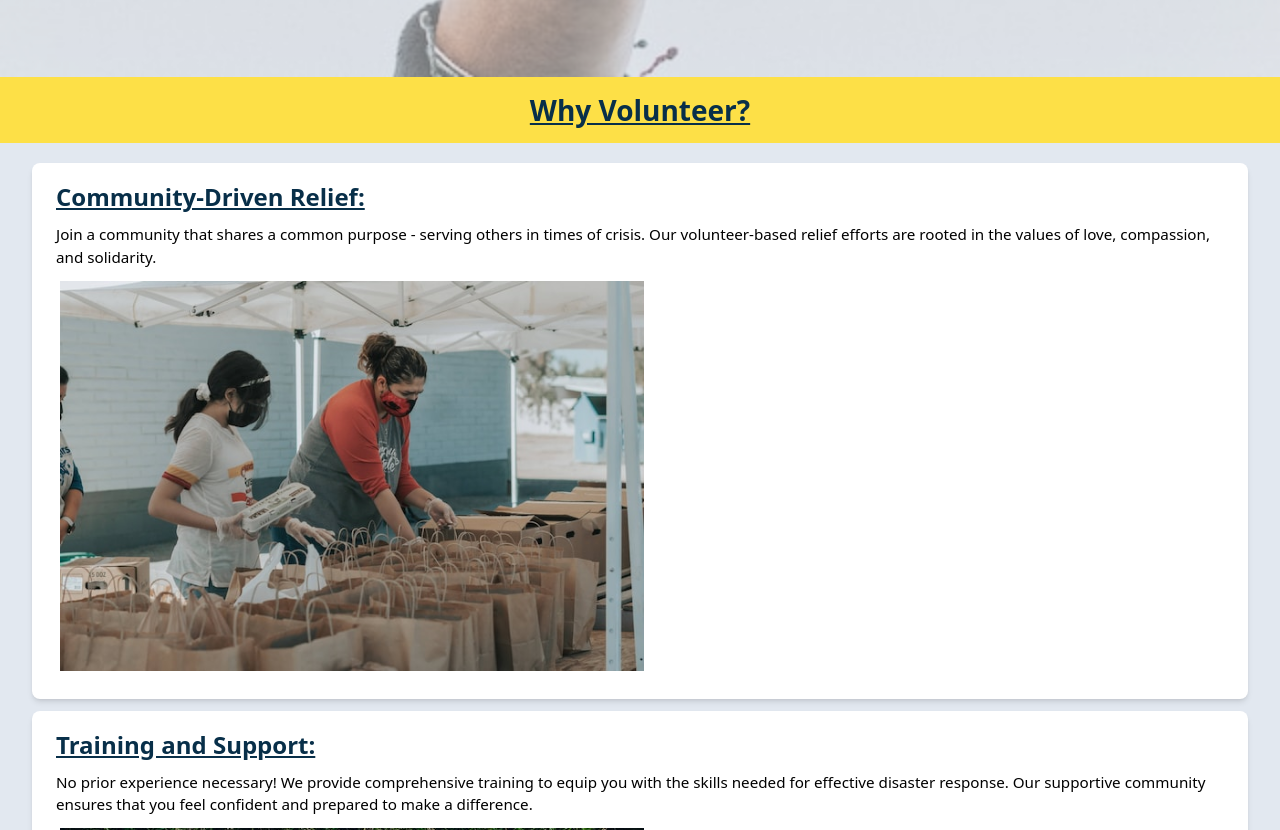
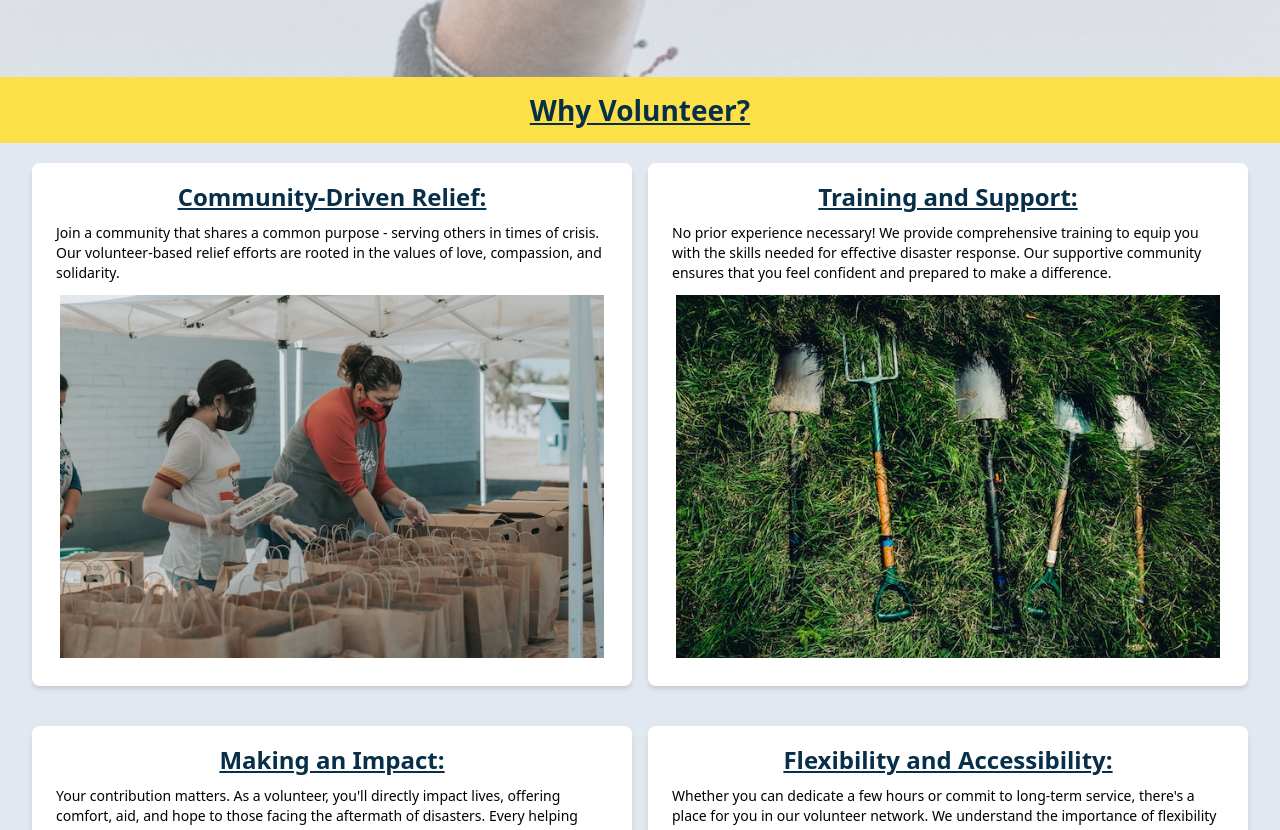
Before and after one commit to jcodes89/New-Relief-App, a Next.js app: page / in a window 1280 px wide. Shown: the part 810-1640 px from the top of the page. Built offline with nearby package versions, Linux system fonts and the light colour scheme; no server answers.

Commit message:
update to hero card grid

```diff
--- a/app/components/Hero/HeroCard.tsx
+++ b/app/components/Hero/HeroCard.tsx
@@ -10,9 +10,9 @@ const HeroCard = (props: any) => {
     <>
     <div  className='bg-white p-3 my-3 shadow-md rounded-lg'>
       <ol id='heroCard' className='rounded-lg' >
-        <li className='px-2'>
+        <li className='px-2 flex flex-col items-center'>
             <h3 className='text-[1.5rem] font-bold text-sky-950 underline p-1' >{props.heading}</h3>
-            <p className='p-1 text-[.95rem] '>{props.paragraph}</p>
+            <p className='p-1 text-sm md:text-md lg: 2xl:w-1/2  '>{props.paragraph}</p>
             <Image className='text-center p-2 mb-2' src={props.img} alt='pic' width={600} height={600}/>
         </li>
       </ol>
--- a/app/components/Hero/HeroSub.tsx
+++ b/app/components/Hero/HeroSub.tsx
@@ -24,7 +24,7 @@ const HeroSub = () => {
             <header className=' items-center  pb-2 '>
                 <h2 className='text-sky-950 font-bold text-[1.75rem] text-center underline bg-yellow-300 p-3 '>Why Volunteer?</h2>
             </header>
-            <main className='px-4 mx-4'>
+            <main className='px-4 mx-4 lg:grid lg:grid-cols-2 lg:gap-4 '>
                 {heroData.map(createCard)}
             </main>
         </div>
--- a/package.json
+++ b/package.json
@@ -22,7 +22,6 @@
     "mongodb": "^5.9.2",
     "next": "^14.0.4",
     "next-auth": "^4.24.5",
-    "node-mailer": "^0.1.1",
     "prisma": "^5.6.0",
     "react": "^18",
     "react-dom": "^18",
```
Also changed, not shown: 1 other file (tests, documents, lock files or other folders).
